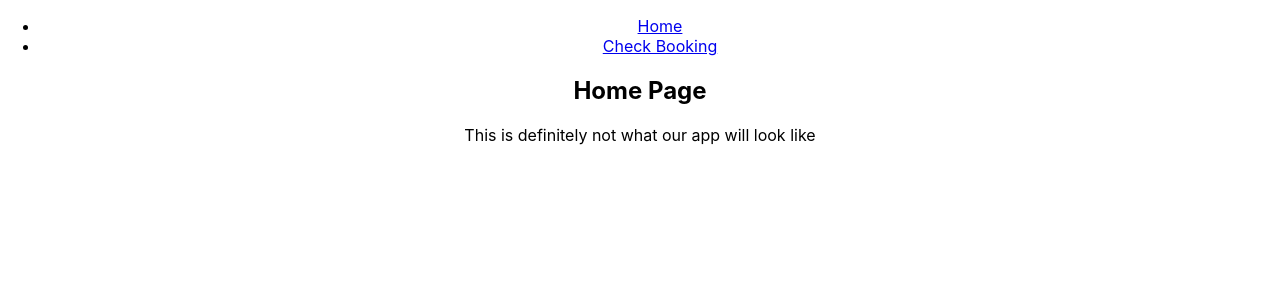
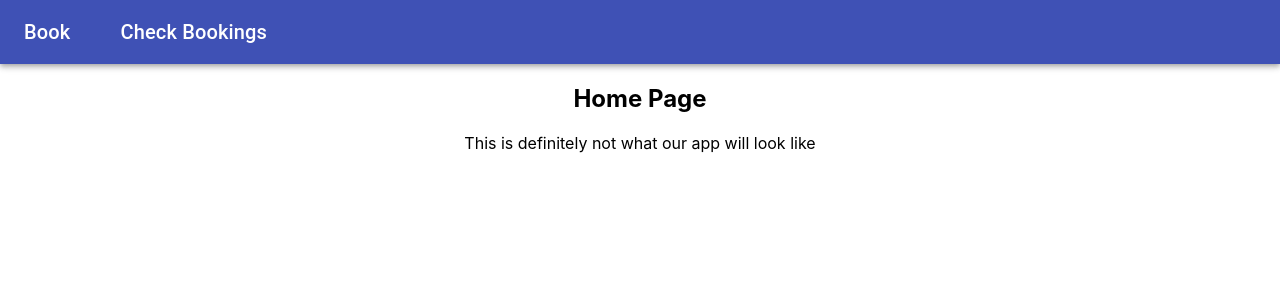
Before and after one commit to qrkwang/DBMSProj, a React (Create React App) app: page / in a window 1280 px wide. Shown: the top 300 px of the page. Built offline with nearby package versions, Linux system fonts and the light colour scheme.

Commit message:
setup nav bar

```diff
--- a/package.json
+++ b/package.json
@@ -3,6 +3,7 @@
   "version": "0.1.0",
   "private": true,
   "dependencies": {
+    "@material-ui/core": "^4.11.3",
     "@testing-library/jest-dom": "^5.11.9",
     "@testing-library/react": "^11.2.5",
     "@testing-library/user-event": "^12.8.3",
--- a/src/App.js
+++ b/src/App.js
@@ -1,9 +1,29 @@
 import logo from "./logo.svg";
 import "./App.css";
 import { Link, Route, Switch } from "react-router-dom";
+import { AppBar, Toolbar, Typography, Button } from "@material-ui/core";
+import { makeStyles } from "@material-ui/styles";
 
 import ReactDOM from "react-dom";
 import { BrowserRouter } from "react-router-dom";
+
+const useStyles = makeStyles((theme) => ({
+  wrapper: {
+    padding: 40,
+    background: theme.background,
+    textAlign: "center",
+  },
+  title: {
+    paddingRight: "50px",
+    color: (props) => props.color,
+  },
+  link: {
+    // color: theme.color,
+    "&:hover": {
+      opacity: 0.5,
+    },
+  },
+}));
 
 const Home = () => (
   <div>
@@ -19,19 +39,38 @@ const CheckBooking = () => (
 );
 
 function App() {
+  const classes = useStyles({});
+
   return (
     <div className="App">
-      <nav className="navbar navbar-light">
-        <ul className="nav navbar-nav">
-          <li>
-            <Link to="/">Home</Link>
-          </li>
-
-          <li>
-            <Link to="/checkbooking">Check Booking</Link>
-          </li>
-        </ul>
-      </nav>
+      <AppBar position="static">
+        <Toolbar>
+          <Typography href="/" variant="h6" className={classes.title}>
+            <Link
+              to="/"
+              style={{ textDecoration: "none", color: "white" }}
+              // href="/"
+              color="inherit"
+            >
+              Book
+            </Link>{" "}
+          </Typography>
+          <Typography
+            href="/checkbooking"
+            variant="h6"
+            className={classes.title}
+          >
+            <Link
+              to="/checkbooking"
+              style={{ textDecoration: "none", color: "white" }}
+              // href="/checkbooking"
+              color="inherit"
+            >
+              Check Bookings
+            </Link>{" "}
+          </Typography>{" "}
+        </Toolbar>
+      </AppBar>
       <Switch>
         <Route exact path="/">
           <Home />
```
Also changed, not shown: 1 other file (tests, documents, lock files or other folders).
